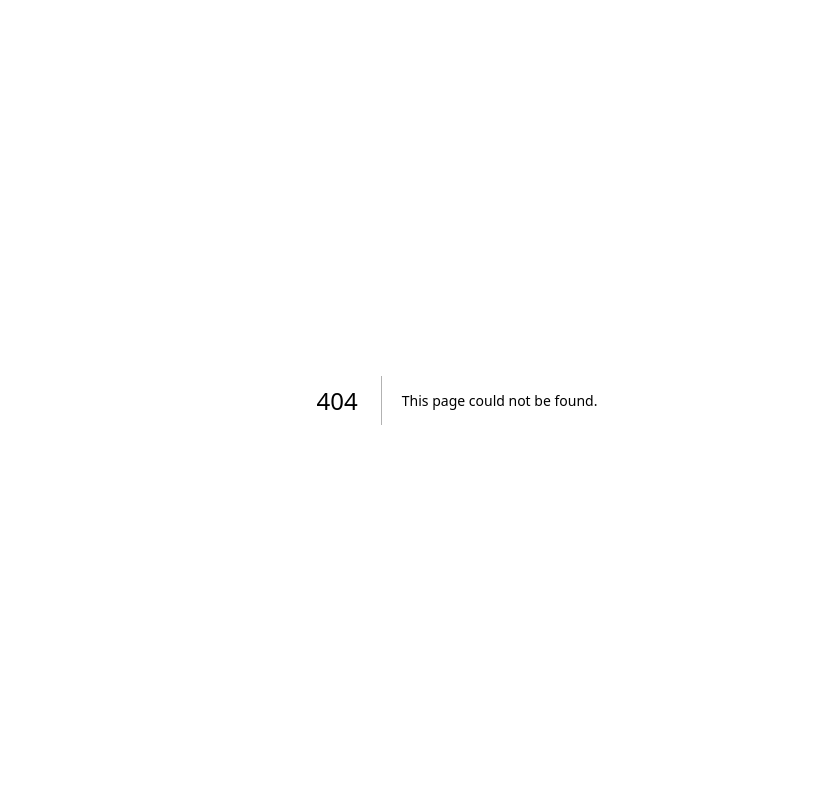
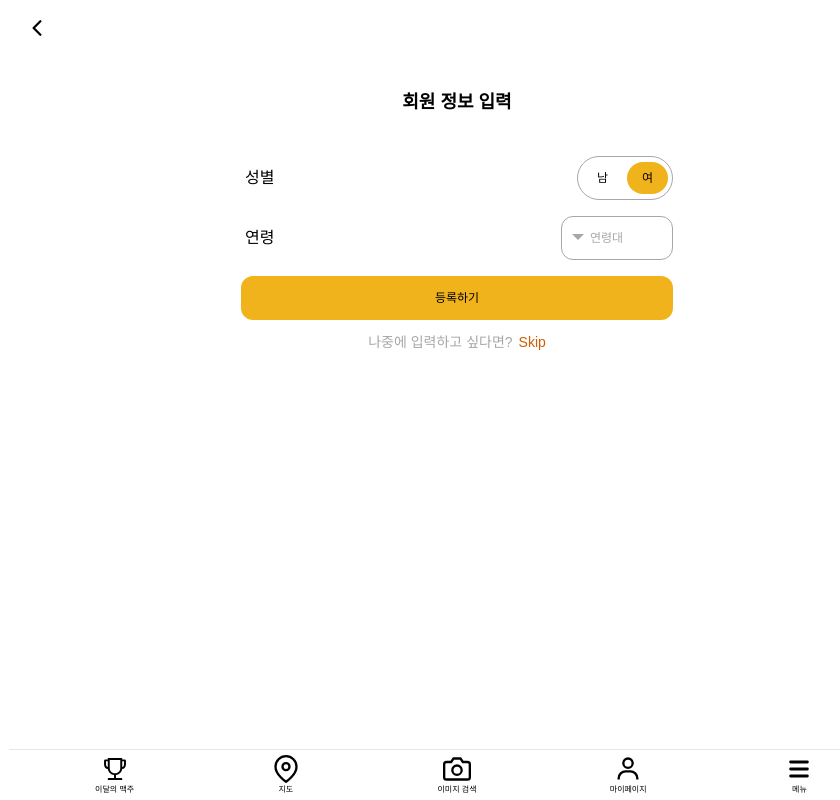
Before and after one commit to GetA-BEER/GetABeer, a Next.js app in the folder fe/: page /signup/information in a window 1280 px wide. Before the commit this address had no page. Shown: the whole page, without its empty margins (183-1023 px from the left). Built offline with nearby package versions, Linux system fonts and the light colour scheme; a web font is replaced by a local one.

Commit message:
GB-53 style:회원가입(이메일 인증, 비번 및 닉네임 입력 페이지)제작

```diff
--- /dev/null
+++ b/fe/components/signup/AgeBox.tsx
@@ -0,0 +1,51 @@
+import { useState } from 'react';
+import { GoTriangleDown } from 'react-icons/go';
+
+export default function AgeBox() {
+  const pairingList = ['20대', '30대', '40대', '50대', '60대', '70대', '80대'];
+  const [showModal, setShowModal] = useState(false);
+  const [checked, setChecked] = useState(false);
+  const [category, setCategory] = useState('연령대');
+  const onCategoryChange = (select: string) => {
+    setChecked(true);
+    setCategory(select);
+    setShowModal(false);
+    console.log(checked);
+  };
+  return (
+    <div className="m-2">
+      <button
+        onClick={() => setShowModal(!showModal)}
+        className={`${
+          checked ? 'text-black' : 'text-y-gray'
+        } flex items-center w-28  h-11 border border-y-gray pl-2 pr-3 py-1 text-xs rounded-xl cursor-pointer`}
+      >
+        <GoTriangleDown className="w-4 h-4 mb-[2px] mr-1 text-y-gray" />
+        <span>{category}</span>
+      </button>
+      {showModal ? (
+        <div className="relative w-28 h-0">
+          <ul className="bg-white border w-full text-xs rounded-lg x-20 z-20 absolute right-0">
+            {pairingList.map((el: string, idx: number) => (
+              <li
+                key={idx.toString()}
+                onClick={() => {
+                  onCategoryChange(el);
+                }}
+                className="pl-3 py-1 m-1 rounded-lg hover:bg-gray-200 cursor-pointer"
+              >
+                {el}
+              </li>
+            ))}
+          </ul>
+          <button
+            className="inset-0 fixed cursor-default"
+            onClick={() => setShowModal(false)}
+          ></button>
+        </div>
+      ) : (
+        <></>
+      )}
+    </div>
+  );
+}
--- /dev/null
+++ b/fe/components/signup/GenderBtn.tsx
@@ -0,0 +1,27 @@
+const list = ['남', '여'];
+
+export default function GenderBtn() {
+  return (
+    <div className="w-24 h-11 m-2 p-1 grid grid-cols-2 gap-1 mx-2 items-center rounded-full border border-y-gray">
+      {list.map((el: string, idx: number) => (
+        <div key={idx.toString()}>
+          <input
+            type="radio"
+            name="gender"
+            id={el}
+            value={el}
+            className="peer hidden"
+            checked
+            readOnly
+          />
+          <label
+            htmlFor={el}
+            className="text-xs block cursor-pointer select-none rounded-full p-2 text-center peer-checked:bg-y-gold"
+          >
+            {el}
+          </label>
+        </div>
+      ))}
+    </div>
+  );
+}
--- /dev/null
+++ b/fe/pages/signup/email.tsx
@@ -0,0 +1,43 @@
+import SubmitBtn from '@/components/button/SubmitBtn';
+import NavBar from '@/components/NavBar';
+import { Input } from '@/components/inputs/Input';
+import Head from 'next/head';
+import { IoChevronBack } from 'react-icons/io5';
+
+export default function Email() {
+  const handleClick = (event: React.MouseEvent<HTMLElement>) => {};
+  return (
+    <>
+      <Head>
+        <title>GetABeer</title>
+        <meta name="description" content="Generated by create next app" />
+        <meta name="viewport" content="width=device-width, initial-scale=1" />
+        <link rel="icon" href="/images/logo.png" />
+      </Head>
+      <main className="m-auto h-screen max-w-4xl">
+        <button className="m-4">
+          <IoChevronBack className="w-6 h-6" />
+        </button>
+        <div className="my-8 text-center text-lg bg-white rounded-lg font-semibold">
+          회원가입
+        </div>
+        <div className="m-auto max-w-md">
+          <Input type="email" placeholder="email@gmail.com" />
+          <SubmitBtn onClick={handleClick}> 인증번호 전송 </SubmitBtn>
+          <div className="my-5 flex justify-center gap-1.5 text-sm">
+            <div className="text-y-gray font-light">05:00</div>
+          </div>
+        </div>
+        <div className="m-auto max-w-md">
+          <Input type="text" placeholder="인증번호를 입력해주세요." />
+          <SubmitBtn onClick={handleClick}> 확인 </SubmitBtn>
+          <div className="my-3 flex justify-center gap-1.5 text-sm">
+            <div className="text-y-gray font-light">이미 계정이 있다면?</div>
+            <button className="flex text-y-brown">로그인</button>
+          </div>
+        </div>
+        <NavBar />
+      </main>
+    </>
+  );
+}
--- /dev/null
+++ b/fe/pages/signup/information.tsx
@@ -0,0 +1,47 @@
+import SubmitBtn from '@/components/button/SubmitBtn';
+import NavBar from '@/components/NavBar';
+import { Input } from '@/components/inputs/Input';
+import Head from 'next/head';
+import { IoChevronBack } from 'react-icons/io5';
+import GenderBtn from '@/components/signup/GenderBtn';
+import AgeBox from '@/components/signup/AgeBox';
+
+export default function Information() {
+  const handleClick = (event: React.MouseEvent<HTMLElement>) => {};
+  return (
+    <>
+      <Head>
+        <title>GetABeer</title>
+        <meta name="description" content="Generated by create next app" />
+        <meta name="viewport" content="width=device-width, initial-scale=1" />
+        <link rel="icon" href="/images/logo.png" />
+      </Head>
+      <main className="m-auto h-screen max-w-4xl">
+        <button className="m-4">
+          <IoChevronBack className="w-6 h-6" />
+        </button>
+        <div className="my-8 text-center text-lg bg-white rounded-lg font-semibold">
+          회원 정보 입력
+        </div>
+        <div className="m-auto max-w-md">
+          <div className="flex justify-between">
+            <div className="m-3 self-center">성별</div>
+            <GenderBtn />
+          </div>
+          <div className="flex justify-between">
+            <div className="m-3 self-center">연령</div>
+            <AgeBox />
+          </div>
+          <SubmitBtn onClick={handleClick}>등록하기</SubmitBtn>
+          <div className="my-3 flex justify-center gap-1.5 text-sm">
+            <div className="text-y-gray font-light">
+              나중에 입력하고 싶다면?
+            </div>
+            <button className="flex text-y-brown">Skip</button>
+          </div>
+        </div>
+        <NavBar />
+      </main>
+    </>
+  );
+}
--- /dev/null
+++ b/fe/pages/signup/signup.tsx
@@ -0,0 +1,39 @@
+import SubmitBtn from '@/components/button/SubmitBtn';
+import NavBar from '@/components/NavBar';
+import { Input } from '@/components/inputs/Input';
+import Head from 'next/head';
+import { IoChevronBack } from 'react-icons/io5';
+
+export default function Signup() {
+  const handleClick = (event: React.MouseEvent<HTMLElement>) => {};
+  return (
+    <>
+      <Head>
+        <title>GetABeer</title>
+        <meta name="description" content="Generated by create next app" />
+        <meta name="viewport" content="width=device-width, initial-scale=1" />
+        <link rel="icon" href="/images/logo.png" />
+      </Head>
+      <main className="m-auto h-screen max-w-4xl">
+        <button className="m-4">
+          <IoChevronBack className="w-6 h-6" />
+        </button>
+        <div className="my-8 text-center text-lg bg-white rounded-lg font-semibold">
+          회원가입
+        </div>
+        <div className="m-auto max-w-md">
+          <Input type="email" placeholder="email@gmail.com" />
+          <Input type="text" placeholder="닉네임" />
+          <Input type="password" placeholder="비밀번호" />
+          <Input type="password" placeholder="비밀번호 확인" />
+          <SubmitBtn onClick={handleClick}> 확인 </SubmitBtn>
+          <div className="my-3 flex justify-center gap-1.5 text-sm">
+            <div className="text-y-gray font-light">이미 계정이 있다면?</div>
+            <button className="flex text-y-brown">로그인</button>
+          </div>
+        </div>
+        <NavBar />
+      </main>
+    </>
+  );
+}
```
